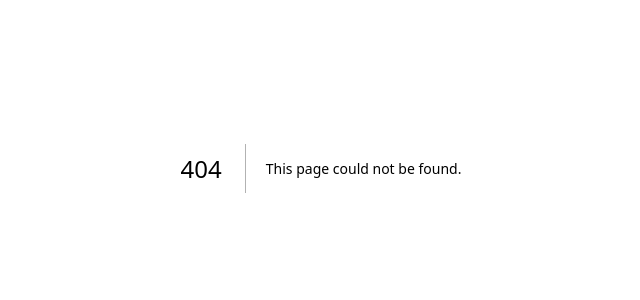
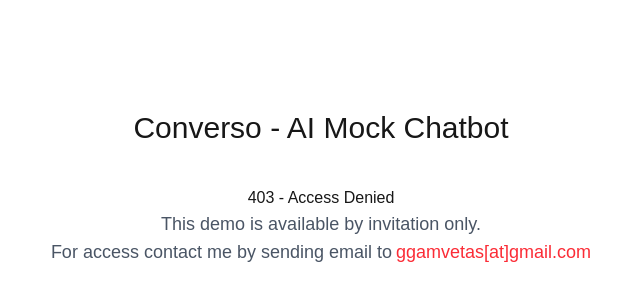
Before and after one commit to ggamvetas87/nextjs-chat-app, a Next.js app: page /access-denied in a window 1280 px wide. Before the commit this address had no page. Shown: the part 232-532 px from the top of the page, without its empty margins (319-959 px from the left). Built offline with nearby package versions, Linux system fonts and the light colour scheme.

Commit message:
Added access-denied page and proxy-middleware

```diff
--- /dev/null
+++ b/app/access-denied/page.tsx
@@ -0,0 +1,21 @@
+// app/access-denied/page.tsx
+
+export default function AccessDenied() {
+  return (
+    <main>
+      <div className="flex flex-col justify-center items-center h-screen">
+        <h1 className="text-3xl p-10">
+          Converso - AI Mock Chatbot
+        </h1>
+        <h3>403 - Access Denied</h3>
+        <p className="text-lg text-gray-600">
+          This demo is available by invitation only.
+        </p>
+        <p className="text-lg text-gray-600">
+          For access contact me by sending email to
+          <span className="text-red-500 ml-1">ggamvetas[at]gmail.com</span>
+        </p>
+      </div>
+    </main>
+  );
+}
--- /dev/null
+++ b/proxy.ts
@@ -0,0 +1,37 @@
+import { NextResponse } from "next/server";
+import type { NextRequest } from "next/server";
+
+export function proxy(request: NextRequest) {
+  const url = request.nextUrl;
+  const token = url.searchParams.get("demo");
+  const cookie = request.cookies.get("converso-access");
+
+  // Allow access to the access-denied page without checks
+  if (url.pathname === "/access-denied") {
+    return NextResponse.next();
+  }
+
+  if (cookie?.value === "true") {
+    const response = NextResponse.next();
+    response.headers.set("x-debug-time", new Date().toISOString());
+    return response;
+  }
+
+  if (token === process.env.DEMO_ACCESS_TOKEN) {
+    const response = NextResponse.redirect(new URL("/", request.url));
+
+    response.cookies.set("converso-access", "true", {
+      path: "/",
+    });
+
+    return response;
+  }
+
+  return NextResponse.redirect(new URL("/access-denied", request.url));
+};
+
+export const config = {
+  matcher: [
+    "/((?!_next|api|assets/|favicon.ico|access-denied).*)"
+  ],
+};
```
